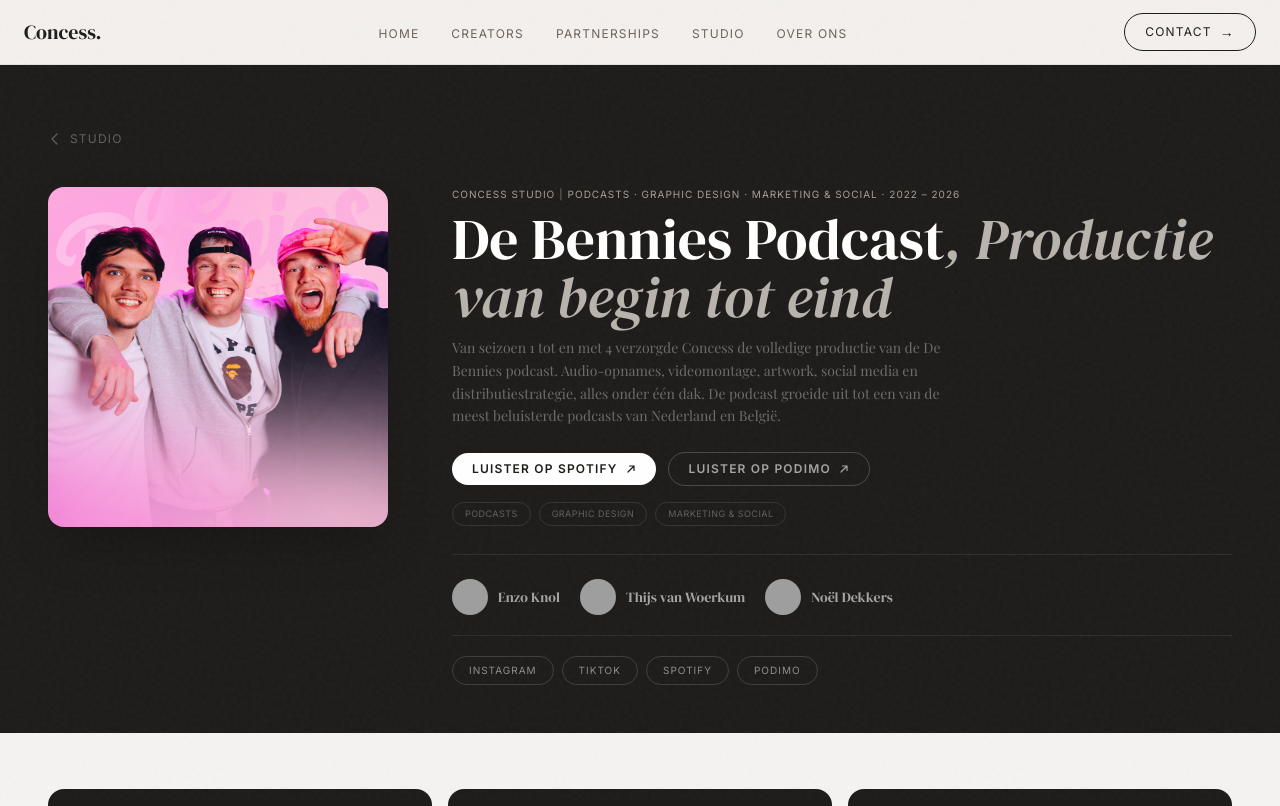
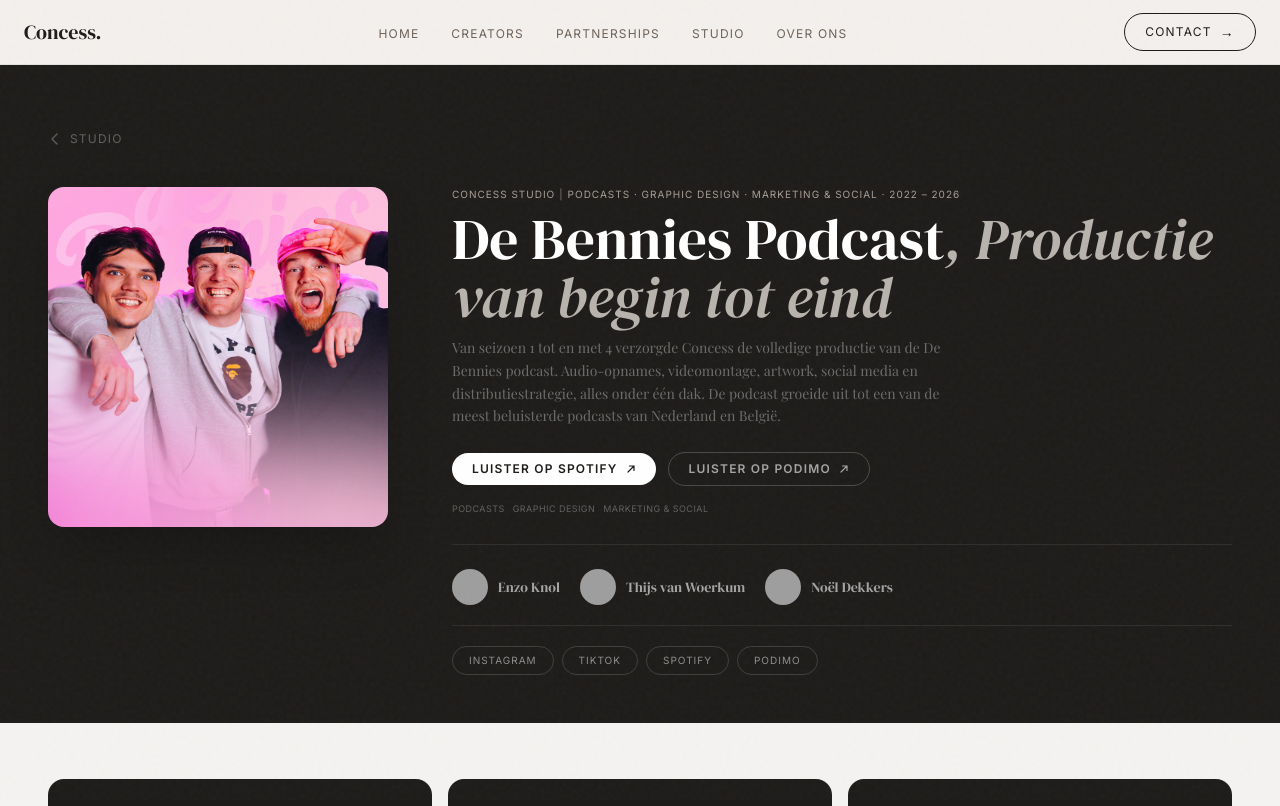
Before and after one commit to xmandysmit-tech/concess-website, a Next.js app: page /studio/de-bennies-podcast in a window 1280 px wide. Shown: the top 806 px of the page. Built offline with nearby package versions, Linux system fonts and the light colour scheme; grey boxes are pictures that could not be loaded; a web font is replaced by a local one.

Commit message:
Studio detail: border weg van tags

```diff
--- a/app/studio/[slug]/page.tsx
+++ b/app/studio/[slug]/page.tsx
@@ -72,7 +72,7 @@
               </div>
               <div className="flex flex-wrap gap-2 mt-4">
                 {project.tags.map((t) => (
-                  <span key={t} className="text-[9px] tracking-wider uppercase px-3 py-1 rounded-full" style={{ border: "1px solid rgba(255,255,255,0.1)", color: "rgba(255,255,255,0.3)" }}>{t}</span>
+                  <span key={t} className="text-[9px] tracking-wider uppercase" style={{ color: "rgba(255,255,255,0.3)" }}>{t}</span>
                 ))}
               </div>
 
```
